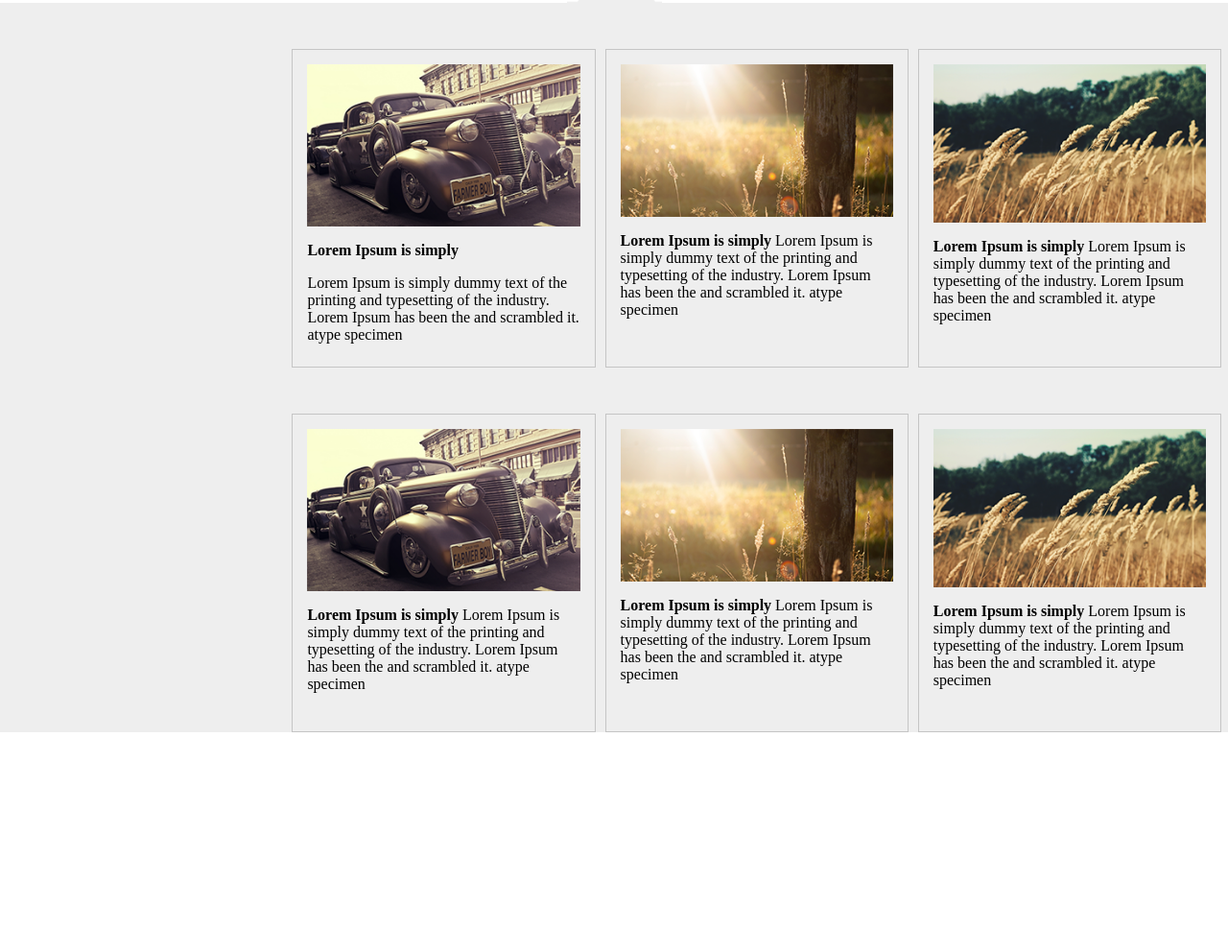
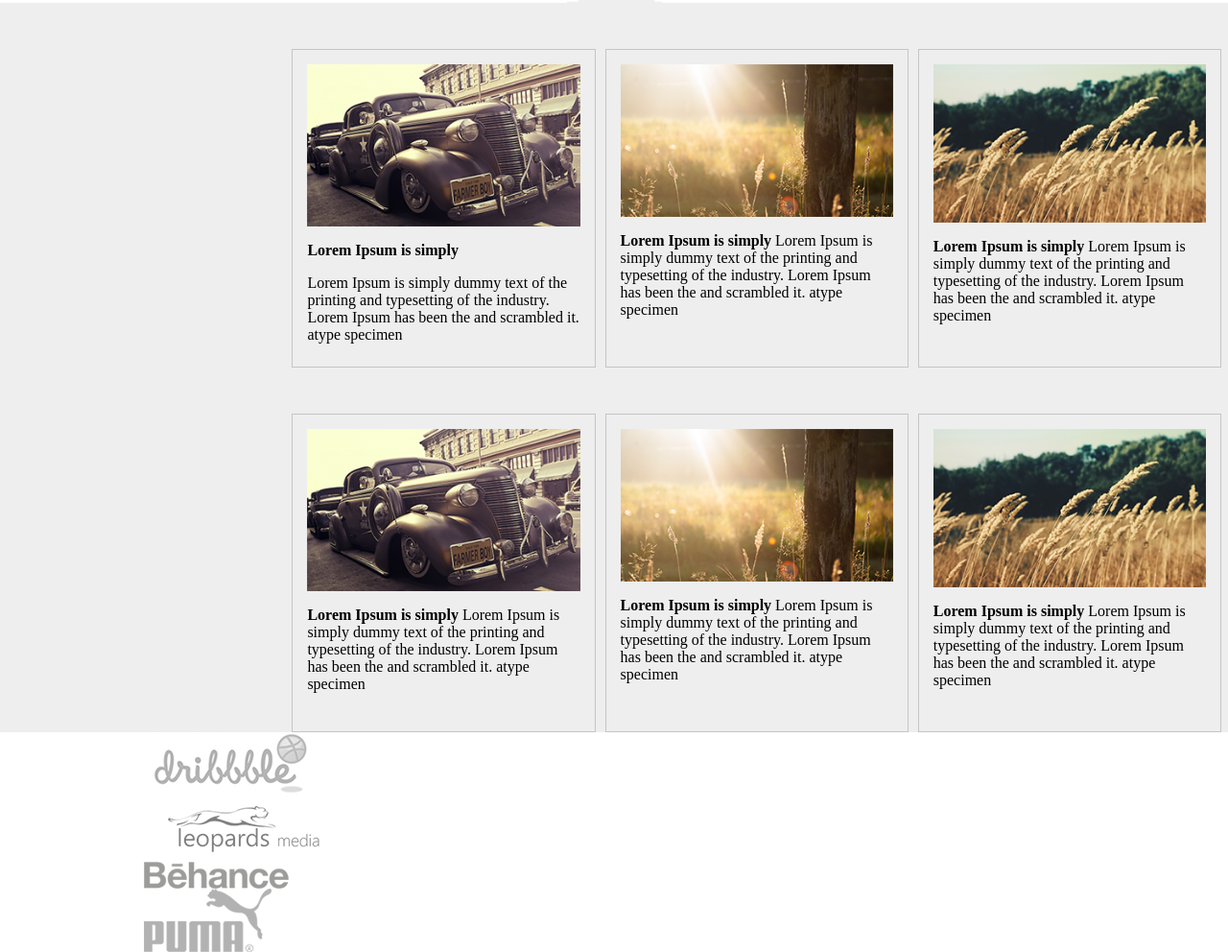
Before and after one commit to Everton-Santos/SiteTeste, a plain HTML site: page index.html in a window 1280 px wide. Shown: the part 1079-2071 px from the top of the page at 96% size. Before the commit the page ends 1842 px from the top, so only its background shows below. Drawn offline with nearby package versions, Linux system fonts and the light colour scheme.

Commit message:
Logo´s adicionados

```diff
--- a/index.html
+++ b/index.html
@@ -173,6 +173,22 @@
             </div>
         </div>
     </div>
+    <div class="col-100 bloco-logos">
+        <div class="content">
+            <div class="col-4">
+                <img alt="logo" title="logo" src="./img/logo1.png" />
+            </div>
+            <div class="col-4">
+                <img alt="logo" title="logo" src="./img/logo2.png" />
+            </div>
+            <div class="col-4">
+                <img alt="logo" title="logo" src="./img/logo3.png" />
+            </div>
+            <div class="col-4">
+                <img alt="logo" title="logo" src="./img/logo4.png" />
+            </div>
+        </div>
+    </div>
     <script type="text/javascript" src="https://code.jquery.com/jquery-1.11.0.min.js"></script>
     <script type="text/javascript" src="https://code.jquery.com/jquery-migrate-1.2.1.min.js"></script>
     <script type="text/javascript" src="./slick.min.js"></script>
```
Also changed, not shown: img/logo1.png (added), img/logo2.png (added), img/logo3.png (added), img/logo4.png (added).
